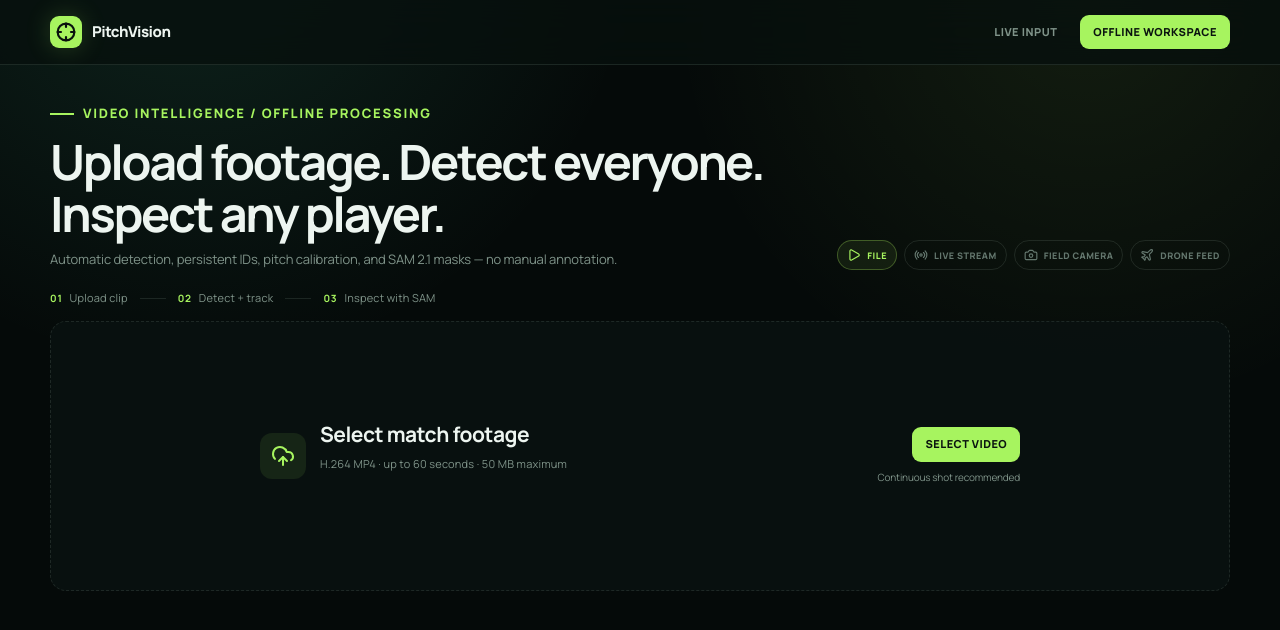
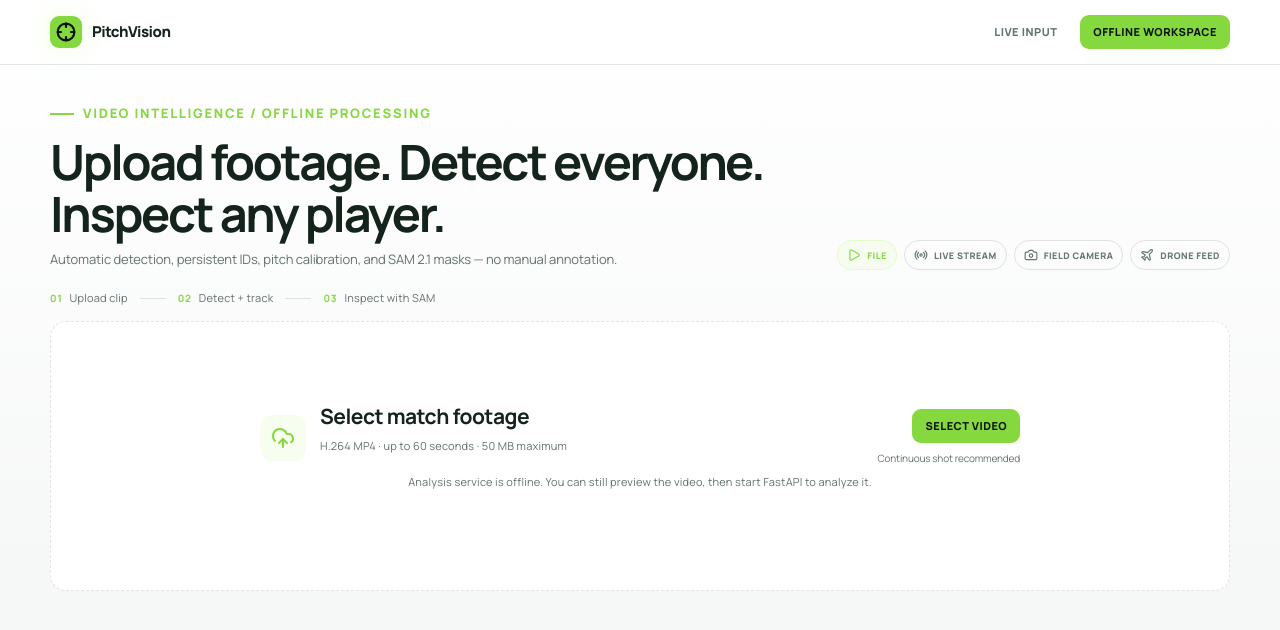
Before and after one commit to huajianv587/sam-football-analytics, a Next.js app in the folder web/: page / in a window 1280 px wide. Shown: the top 630 px of the page. Built offline with nearby package versions, Linux system fonts and the light colour scheme; no server answers.

Commit message:
fix: polish light preview and handle offline api errors

```diff
--- a/web/app/globals.css
+++ b/web/app/globals.css
@@ -1,26 +1,23 @@
 @import "tailwindcss";
 
 :root {
-  --bg: #050a09;
-  --panel: #0a1210;
-  --panel-2: #0e1a16;
-  --line: rgba(221, 255, 236, 0.1);
-  --text: #edf5f0;
-  --muted: #7f9389;
-  --accent: #a7f45f;
-  --accent-2: #49d5a4;
-  --danger: #ff7b73;
-  --shadow: 0 30px 80px rgba(0, 0, 0, 0.36);
+  --bg: #f6f8f7;
+  --panel: #ffffff;
+  --panel-2: #f0f4f1;
+  --line: rgba(18, 42, 29, 0.12);
+  --text: #14231b;
+  --muted: #63736a;
+  --accent: #86d83f;
+  --accent-2: #168f67;
+  --danger: #c94d49;
+  --shadow: 0 18px 45px rgba(30, 55, 40, 0.10);
 }
 
 * { box-sizing: border-box; }
 html { background: var(--bg); }
 body {
   margin: 0;
-  background:
-    radial-gradient(circle at 15% -10%, rgba(80, 227, 178, 0.12), transparent 28rem),
-    radial-gradient(circle at 85% 0%, rgba(184, 255, 98, 0.08), transparent 26rem),
-    var(--bg);
+  background: linear-gradient(180deg, #ffffff 0%, var(--bg) 72%);
   color: var(--text);
   font-family: var(--font-manrope), "PingFang SC", "Microsoft YaHei", sans-serif;
   font-size: 14px;
@@ -35,7 +32,7 @@
 .topbar {
   position: sticky; top: 0; z-index: 40;
   border-bottom: 1px solid var(--line);
-  background: rgba(7, 16, 14, 0.78);
+  background: rgba(255, 255, 255, 0.90);
   backdrop-filter: blur(18px);
 }
 .topbar-inner { height: 64px; display: flex; align-items: center; justify-content: space-between; }
@@ -51,9 +48,9 @@
 }
 .button:hover { transform: translateY(-1px); }
 .button-primary { background: var(--accent); color: #0a130f; }
-.button-secondary { background: rgba(255,255,255,.06); color: var(--text); border: 1px solid var(--line); }
+.button-secondary { background: rgba(18,42,29,.045); color: var(--text); border: 1px solid var(--line); }
 .button-ghost { background: transparent; color: var(--muted); }
-.button-danger { background: rgba(255,123,115,.12); color: #ffaaa5; border: 1px solid rgba(255,123,115,.2); }
+.button-danger { background: rgba(201,77,73,.10); color: #a83f3b; border: 1px solid rgba(201,77,73,.22); }
 .button:disabled { opacity: .45; cursor: not-allowed; transform: none; }
 
 .hero { padding: 80px 0 36px; display: grid; grid-template-columns: 1.08fr .92fr; gap: 60px; align-items: center; }
@@ -80,7 +77,7 @@
 .floating-stat strong { display: block; font-size: 22px; color: var(--accent); }
 .floating-stat span { color: var(--muted); font-size: 12px; }
 .feature-grid { padding: 42px 0 86px; display: grid; grid-template-columns: repeat(3, 1fr); gap: 16px; }
-.feature-card, .panel { border: 1px solid var(--line); border-radius: 16px; background: rgba(10,18,16,.88); }
+.feature-card, .panel { border: 1px solid var(--line); border-radius: 16px; background: rgba(255,255,255,.96); }
 .feature-card { padding: 24px; }
 .feature-card svg { color: var(--accent); }
 .feature-card h3 { margin: 18px 0 8px; }
@@ -95,7 +92,7 @@
 .field label { color: #c7d8cf; font-size: 13px; font-weight: 700; }
 .input {
   width: 100%; padding: 12px 14px; border-radius: 12px; border: 1px solid var(--line);
-  background: rgba(255,255,255,.045); color: var(--text); outline: none;
+  background: rgba(18,42,29,.035); color: var(--text); outline: none;
 }
 .input:focus { border-color: rgba(184,255,98,.6); box-shadow: 0 0 0 3px rgba(184,255,98,.08); }
 .form-error { color: #ffaaa5; font-size: 13px; }
@@ -137,7 +134,7 @@
 .page-heading { display: flex; align-items: end; justify-content: space-between; gap: 20px; margin-bottom: 28px; }
 .page-heading h1 { margin: 7px 0 0; font-size: 38px; letter-spacing: -.05em; }
 .page-heading p { color: var(--muted); margin: 8px 0 0; }
-.status-pill { display: inline-flex; align-items: center; gap: 7px; border-radius: 999px; padding: 7px 10px; font-size: 12px; font-weight: 750; background: rgba(255,255,255,.06); color: var(--muted); }
+.status-pill { display: inline-flex; align-items: center; gap: 7px; border-radius: 999px; padding: 7px 10px; font-size: 12px; font-weight: 750; background: rgba(18,42,29,.06); color: var(--muted); }
 .status-pill.completed { color: var(--accent); background: rgba(184,255,98,.09); }
 .status-pill.running, .status-pill.queued { color: #87dcff; background: rgba(80,180,255,.1); }
 .status-pill.failed { color: #ff9d96; background: rgba(255,100,90,.1); }
@@ -159,10 +156,10 @@
 .panel-title h2, .panel-title h3 { margin: 0; letter-spacing: -.025em; }
 .panel-title span { color: var(--muted); font-size: 12px; }
 .step-list { display: grid; gap: 10px; }
-.step { display: flex; align-items: center; gap: 12px; padding: 12px; border-radius: 12px; color: var(--muted); background: rgba(255,255,255,.025); }
+.step { display: flex; align-items: center; gap: 12px; padding: 12px; border-radius: 12px; color: var(--muted); background: rgba(18,42,29,.035); }
 .step.active { background: rgba(184,255,98,.08); color: var(--text); }
 .step.done { color: var(--accent-2); }
-.step-number { width: 26px; height: 26px; border-radius: 8px; display: grid; place-items: center; background: rgba(255,255,255,.07); font-weight: 800; font-size: 12px; }
+.step-number { width: 26px; height: 26px; border-radius: 8px; display: grid; place-items: center; background: rgba(18,42,29,.08); font-weight: 800; font-size: 12px; }
 .video-stage { position: relative; border-radius: 16px; overflow: hidden; background: #020604; aspect-ratio: 16 / 9; }
 .video-stage video, .video-stage canvas { position: absolute; inset: 0; width: 100%; height: 100%; object-fit: contain; }
 .video-stage canvas { z-index: 2; }
@@ -172,10 +169,10 @@
 .upload-box { border: 1px dashed rgba(184,255,98,.3); border-radius: 16px; padding: 30px; text-align: center; background: rgba(184,255,98,.025); }
 .upload-box input { display: none; }
 .upload-box p { color: var(--muted); margin: 8px 0 16px; }
-.progress { height: 6px; border-radius: 99px; background: rgba(255,255,255,.08); overflow: hidden; margin-top: 16px; }
+.progress { height: 6px; border-radius: 99px; background: rgba(18,42,29,.10); overflow: hidden; margin-top: 16px; }
 .progress > span { display: block; height: 100%; background: var(--accent); transition: width .2s; }
 .prompt-list { display: grid; gap: 7px; max-height: 220px; overflow: auto; }
-.prompt-row { display: flex; align-items: center; justify-content: space-between; padding: 9px 10px; border-radius: 10px; background: rgba(255,255,255,.035); font-size: 13px; }
+.prompt-row { display: flex; align-items: center; justify-content: space-between; padding: 9px 10px; border-radius: 10px; background: rgba(18,42,29,.035); font-size: 13px; }
 .object-color { width: 9px; height: 9px; border-radius: 50%; display: inline-block; margin-right: 8px; }
 .calibration-grid { display: grid; grid-template-columns: 1fr 1fr; gap: 14px; }
 .pitch-canvas { width: 100%; aspect-ratio: 105 / 68; border-radius: 13px; background: #1c5a3f; border: 1px solid rgba(255,255,255,.16); cursor: crosshair; }
@@ -190,10 +187,10 @@
 .player-identity h2 { margin: 0; font-size: 23px; }
 .player-identity p { margin: 4px 0 0; color: var(--muted); }
 .stat-grid { display: grid; grid-template-columns: 1fr 1fr; gap: 10px; margin-top: 20px; }
-.stat { padding: 13px; border-radius: 13px; background: rgba(255,255,255,.04); }
+.stat { padding: 13px; border-radius: 13px; background: rgba(18,42,29,.045); }
 .stat span { display: block; color: var(--muted); font-size: 11px; }
 .stat strong { display: block; margin-top: 5px; font-size: 19px; }
-.tabs { display: flex; gap: 6px; padding: 5px; border-radius: 12px; background: rgba(255,255,255,.04); }
+.tabs { display: flex; gap: 6px; padding: 5px; border-radius: 12px; background: rgba(18,42,29,.05); }
 .tab { border: 0; border-radius: 9px; padding: 8px 12px; background: transparent; color: var(--muted); }
 .tab.active { background: rgba(184,255,98,.12); color: var(--accent); }
 .pitch-map { width: 100%; aspect-ratio: 105/68; border-radius: 16px; background: #174c36; }
--- a/web/app/offline-analyzer.tsx
+++ b/web/app/offline-analyzer.tsx
@@ -54,7 +54,8 @@
           setProgress(job.progress);
           setTrackCount(job.track_count);
           setMessage(job.message ?? "");
-        });
+        })
+        .catch(() => setMessage("Analysis service is offline. You can still preview the video, then start FastAPI to analyze it."));
     }, 0);
     return () => window.clearTimeout(timer);
   }, [apiUrl]);
@@ -62,6 +63,7 @@
   useEffect(() => {
     if (!jobId || (state !== "queued" && state !== "running")) return;
     async function refreshJob() {
+      try {
         const response = await fetch(`${apiUrl}/v1/offline/jobs/${jobId}`);
         if (!response.ok) return;
         const job = await response.json();
@@ -70,6 +72,10 @@
         setProgress(job.progress);
         setTrackCount(job.track_count);
         setMessage(job.message ?? "");
+      } catch {
+        setState("failed");
+        setMessage("Analysis service is offline. Start FastAPI, then choose the video again.");
+      }
     }
     void refreshJob();
     const timer = window.setInterval(refreshJob, 4000);
```
Also changed, not shown: 1 other file (tests, documents, lock files or other folders). Lines whose indentation alone changed are shown as unchanged.
